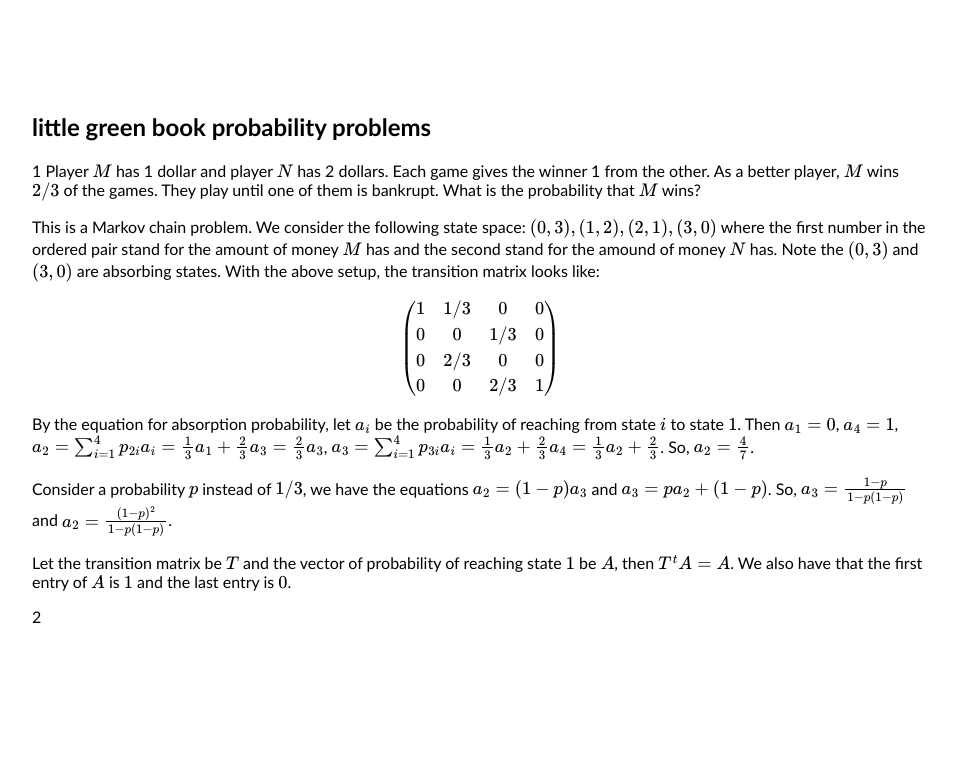
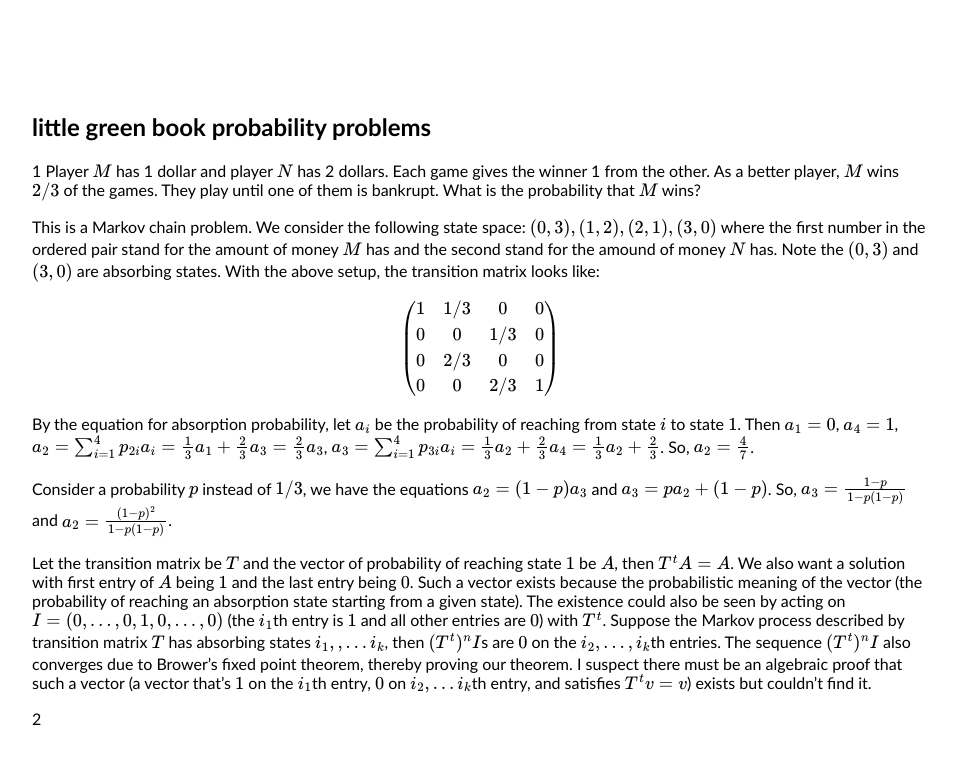
Before and after one commit to henryzhang11/questions-I-have, a Jekyll site: the page built from _posts/2023-08-20-little-green-book-probability-problems.md, in a window 1280 px wide. Shown: the top 764 px of the page, without its empty margins (160-1116 px from the left). Built offline with Jekyll 4.4.1, drawn with Linux system fonts in a browser that asks for light colours; formulas are drawn with MathJax 3.

Commit message:
Update 2023-08-20-little-green-book-probability-problems.md

```diff
--- a/_posts/2023-08-20-little-green-book-probability-problems.md
+++ b/_posts/2023-08-20-little-green-book-probability-problems.md
@@ -20,6 +20,6 @@ By the equation for absorption probability, let $a_i$ be the probability of reac
 
 Consider a probability $p$ instead of $1/3$, we have the equations $a_2=(1-p)a_3$ and $a_3=pa_2+(1-p)$. So, $a_3=\frac{1-p}{1-p(1-p)}$ and $a_2=\frac{(1-p)^2}{1-p(1-p)}$.
 
-Let the transition matrix be $T$ and the vector of probability of reaching state $1$ be $A$, then $T^tA=A$. We also have that the first entry of $A$ is $1$ and the last entry is $0$.
+Let the transition matrix be $T$ and the vector of probability of reaching state $1$ be $A$, then $T^tA=A$. We also want a solution with first entry of $A$ being $1$ and the last entry being $0$. Such a vector exists because the probabilistic meaning of the vector (the probability of reaching an absorption state starting from a given state). The existence could also be seen by acting on $I=(0,...,0,1,0,...,0)$ (the $i_1$th entry is $1$ and all other entries are $0$) with $T^t$. Suppose the Markov process described by transition matrix $T$ has absorbing states $i_1, ,...i_k$, then $(T^t)^nI$s are $0$ on the $i_2,...,i_k$th entries. The sequence $(T^t)^nI$ also converges due to Brower's fixed point theorem, thereby proving our theorem. I suspect there must be an algebraic proof that such a vector (a vector that's $1$ on the $i_1$th entry, $0$ on $i_2,...i_k$th entry, and satisfies $T^tv=v$) exists but couldn't find it.
 
 2
```
